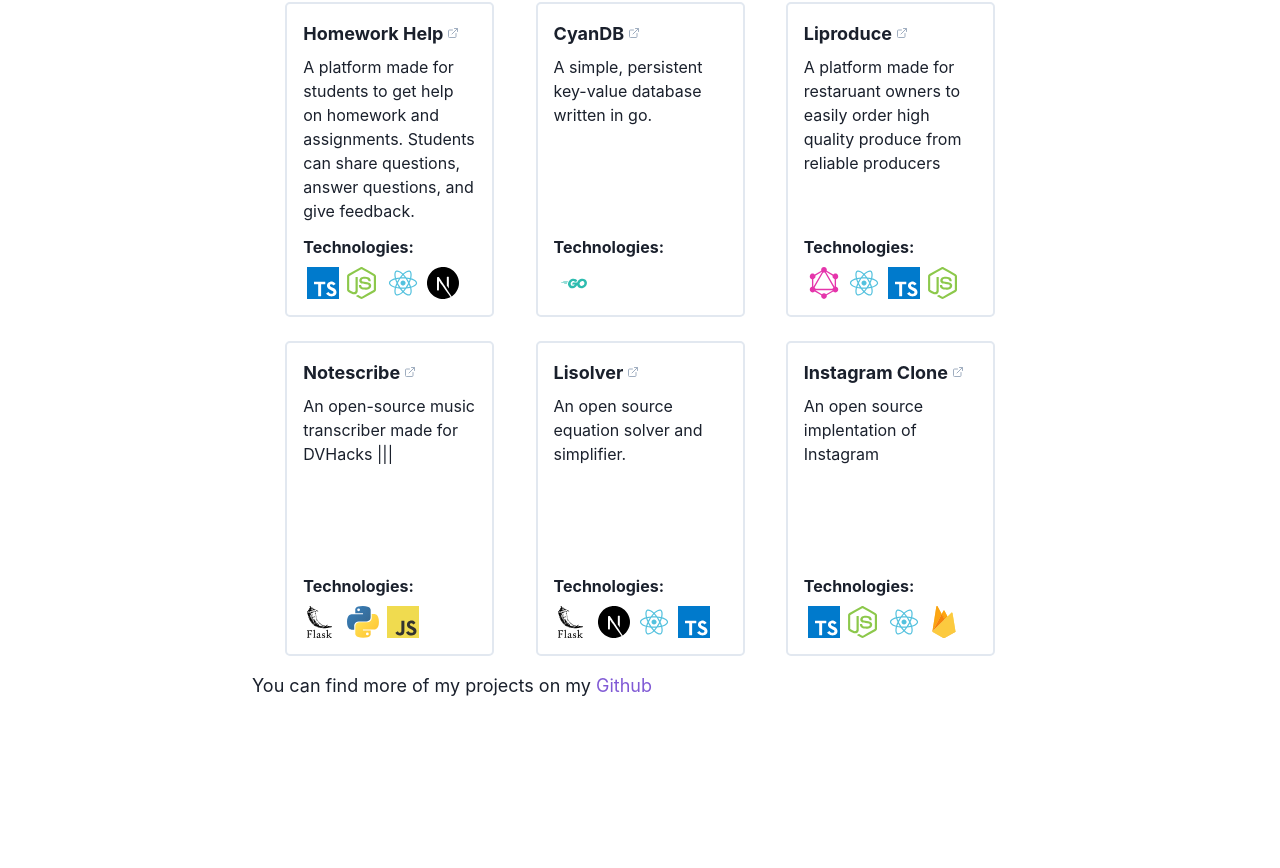
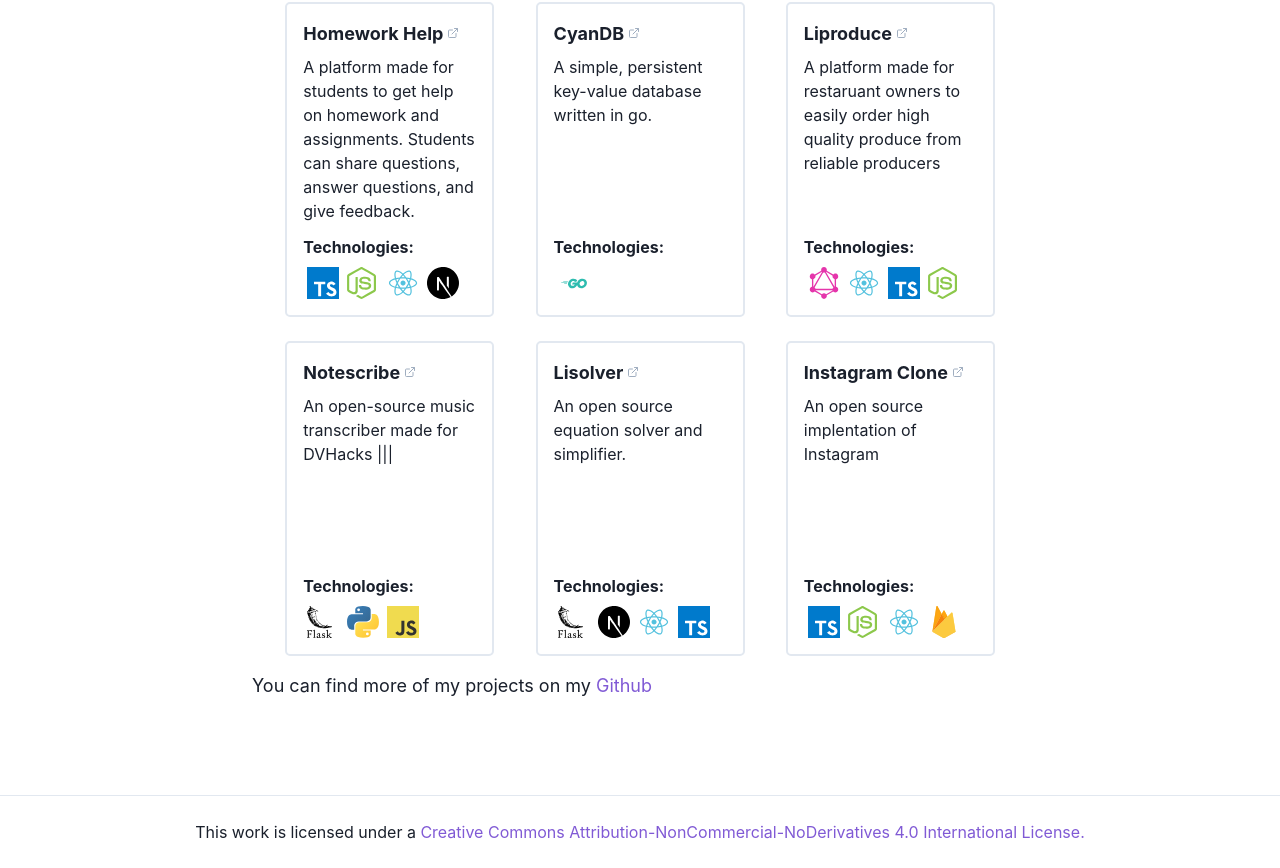
Before and after one commit to SatvikR/satvikreddy.com, a Next.js app: page / in a window 1280 px wide. Shown: the part 478-1346 px from the top of the page. Before the commit the page ends 1193 px from the top, so only its background shows below. Built offline with nearby package versions, Linux system fonts and the light colour scheme.

Commit message:
added licenses

```diff
--- a/src/pages/index.tsx
+++ b/src/pages/index.tsx
@@ -1,10 +1,11 @@
 import { Box } from "@chakra-ui/react";
+import Head from "next/head";
 import React from "react";
 import { Header } from "../components/Header";
 import { Intro } from "../components/Intro";
 import { Links } from "../components/Links";
 import { Projects } from "../components/Projects";
-import Head from "next/head";
+import { StyledLink } from "../components/StyledLink";
 
 const Index = () => {
   return (
@@ -17,7 +18,7 @@ const Index = () => {
         />
         <script type="application/ld+json"></script>
       </Head>
-      <Box maxW="800px" width="100%" mx="auto" px={3}>
+      <Box maxW="800px" width="100%" mx="auto" px={3} pb={20}>
         <Header />
         <hr />
         <main>
@@ -27,6 +28,13 @@ const Index = () => {
           <Projects />
         </main>
       </Box>
+      <Box borderTopWidth="1px" px={4} textAlign="center" py={6}>
+        This work is licensed under a{" "}
+        <StyledLink href="https://creativecommons.org/licenses/by-nc-nd/4.0/">
+          Creative Commons Attribution-NonCommercial-NoDerivatives 4.0
+          International License.
+        </StyledLink>
+      </Box>
     </>
   );
 };
```
Also changed, not shown: 2 other files (tests, documents, lock files or other folders).
